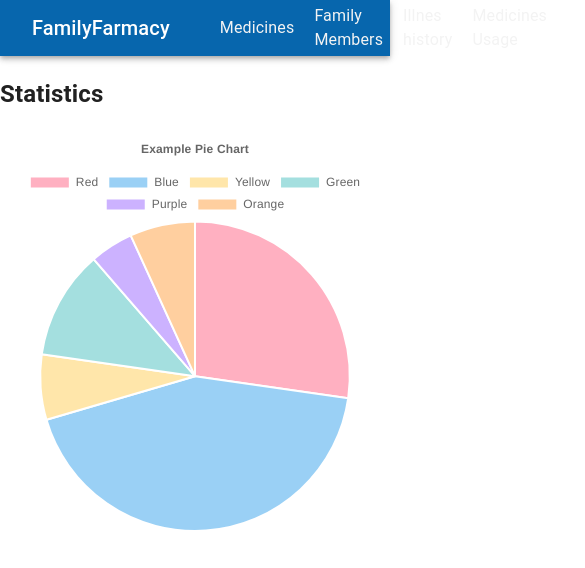
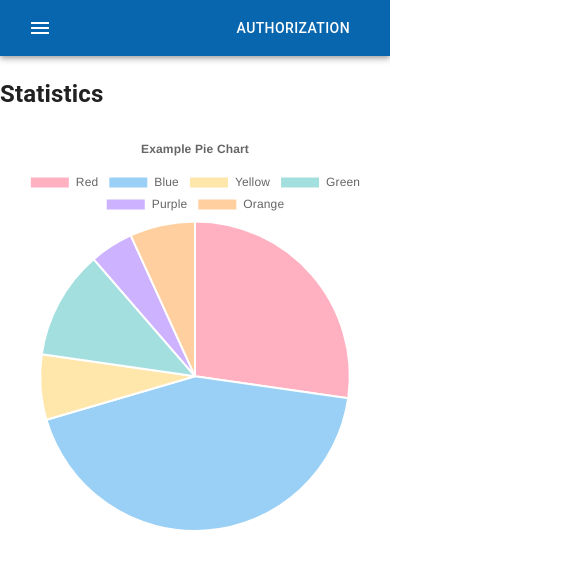
Before and after one commit to PerflexEr/Cursach, a React (Create React App) app in the folder client/: page / in a window 390 px wide. Shown: the top 568 px of the page, 585 px wide, since content can reach past the window. Built offline with nearby package versions, Linux system fonts and the light colour scheme.

Commit message:
started responsive

```diff
--- a/client/package.json
+++ b/client/package.json
@@ -5,6 +5,7 @@
   "dependencies": {
     "@emotion/react": "^11.11.1",
     "@emotion/styled": "^11.11.0",
+    "@mui/icons-material": "^5.14.18",
     "@mui/material": "^5.14.18",
     "@mui/styled-engine-sc": "^6.0.0-alpha.6",
     "@mui/x-date-pickers": "^6.18.2",
--- a/client/src/components/NavBar.jsx
+++ b/client/src/components/NavBar.jsx
@@ -1,64 +1,72 @@
-import React, { useContext } from 'react';
+import React, { useContext, useState } from 'react';
 import { Context } from "../index";
-import { AppBar, Toolbar, Typography, Button, Container, Box} from "@mui/material";
+import { AppBar, Toolbar, Typography, Button, Container, Box, Drawer, List, ListItem, IconButton } from "@mui/material";
+import MenuIcon from '@mui/icons-material/Menu';
 import { Link, useNavigate } from 'react-router-dom';
-import {
-     ADMIN_ROUTE, LOGIN_ROUTE ,STATISTICS_ROUTE , FAMILY_ROUTE , MEDICINE_ROUTE ,ILLNES_ROUTE ,MEDICINE_USAGE_ROUTE
-} from "../utils/consts";
+import { ADMIN_ROUTE, LOGIN_ROUTE ,STATISTICS_ROUTE , FAMILY_ROUTE , MEDICINE_ROUTE ,ILLNES_ROUTE ,MEDICINE_USAGE_ROUTE } from "../utils/consts";
 import { observer } from "mobx-react-lite";
 
 const NavBar = observer(() => {
     const { user } = useContext(Context);
     const navigate = useNavigate();
+    const [open, setOpen] = useState(false);
 
     const logOut = () => {
         user.setUser({});
         user.setIsAuth(false);
     };
 
+    const handleDrawerToggle = () => {
+        setOpen(!open);
+    };
+
     return (
         <AppBar position="static" color="primary">
             <Container>
                 <Toolbar>
-                    <Link to={STATISTICS_ROUTE} style={{ color: 'white', textDecoration: 'none' }}>
-                        <Typography variant="h6">
-                            FamilyFarmacy
-                        </Typography>
-                    </Link>
-                     <Box sx={{
-                            display: 'flex',
-
-                            marginLeft: '50px',
-                            gap: '20px',
-                            alignItems: 'center',
-                            color: '#F3F3F3',
-                            '& a': {
-                                textDecoration: 'none',
-                                color: '#F3F3F3',
-                                transition: 'color 0.3s',
-                            },
-                            }}>
-                        <Link to={MEDICINE_ROUTE}>
+                    <IconButton
+                        color="inherit"
+                        aria-label="open drawer"
+                        edge="start"
+                        onClick={handleDrawerToggle}
+                        sx={{ mr: 2 }}
+                    >
+                        <MenuIcon />
+                    </IconButton>
+                    <Drawer
+                        anchor="left"
+                        open={open}
+                        onClose={handleDrawerToggle}
+                    >
+                        <List>
+                            <ListItem button component={Link} to={MEDICINE_ROUTE}>
                                 <Typography variant='body1'>
                                     Medicines
                                 </Typography>
-                        </Link>
-                        <Link to={FAMILY_ROUTE}>
+                            </ListItem>
+                            <ListItem button component={Link} to={FAMILY_ROUTE}>
                                 <Typography variant='body1'>
                                     Family Members
                                 </Typography>
-                        </Link>
-                        <Link to={ILLNES_ROUTE}>
+                            </ListItem>
+                            <ListItem button component={Link} to={ILLNES_ROUTE}>
                                 <Typography variant='body1'>
                                     Illnes history
                                 </Typography>
-                        </Link>
-                        <Link to={MEDICINE_USAGE_ROUTE}>
+                            </ListItem>
+                            <ListItem button component={Link} to={MEDICINE_USAGE_ROUTE}>
                                 <Typography variant='body1'>
                                     Medicines Usage
                                 </Typography>
+                            </ListItem>
+                        </List>
+                    </Drawer>
+                    <Link to={STATISTICS_ROUTE} style={{ color: 'white', textDecoration: 'none' }}>
+                        <Typography variant="h6" noWrap component="div" sx={{ flexGrow: 1, display: { xs: 'none', sm: 'block' } }}>
+                            Family Farmacy
+                        </Typography>
                     </Link>
-                     </Box>
+
                     {user._isAuth ?
                         <div style={{ marginLeft: 'auto' }}>
                             <Button
--- a/client/src/pages/Auth.jsx
+++ b/client/src/pages/Auth.jsx
@@ -31,14 +31,18 @@ const Auth = observer(() => {
   };
 
   return (
-    <Box margin={'5% 33%'}>
-        <Container
-      className="d-flex justify-content-center align-items-center"
-      style={{ height: window.innerHeight - 54, textAlign: 'center'}}
+    <Box
+      style={{
+        display: 'flex',
+        justifyContent: 'center',
+        alignItems: 'center',
+        marginTop: '30px',
+        padding: '0 20px'
+      }}
     >
-      <Card style={{ width: 600, padding: '20px' }} className="p-5">
+      <Card style={{ maxWidth: 600, width: '100%', padding: '20px' }} className="p-5">
         <h2 className="m-auto">{isLogin ? 'Authorization' : 'Registration'}</h2>
-        <form className="d-flex flex-column" style={{display: 'flex' , flexDirection: 'column' , gap: "20px"}}>
+        <form className="d-flex flex-column" style={{ display: 'flex', flexDirection: 'column', gap: '20px' }}>
           <TextField
             className="mt-3"
             label="Input your email..."
@@ -57,20 +61,19 @@ const Auth = observer(() => {
           <Grid container justifyContent="space-between" className="mt-3 pl-3 pr-3">
             {isLogin ? (
               <div>
-                No account? <Link to={REGISTRATION_ROUTE}>Registarion!</Link>
+                No account? <Link to={REGISTRATION_ROUTE}>Registration!</Link>
               </div>
             ) : (
               <div>
-                Have an account ? <Link to={LOGIN_ROUTE}>Log in!</Link>
+                Have an account? <Link to={LOGIN_ROUTE}>Log in!</Link>
               </div>
             )}
-            <Button variant="outlined"  onClick={click}>
-              {isLogin ? 'Log in' : 'Registrate'}
+            <Button variant="outlined" onClick={click}>
+              {isLogin ? 'Log in' : 'Register'}
             </Button>
           </Grid>
         </form>
       </Card>
-    </Container>
     </Box>
   );
 });
```
Also changed, not shown: 1 other file (tests, documents, lock files or other folders). Lines whose indentation alone changed are shown as unchanged.
